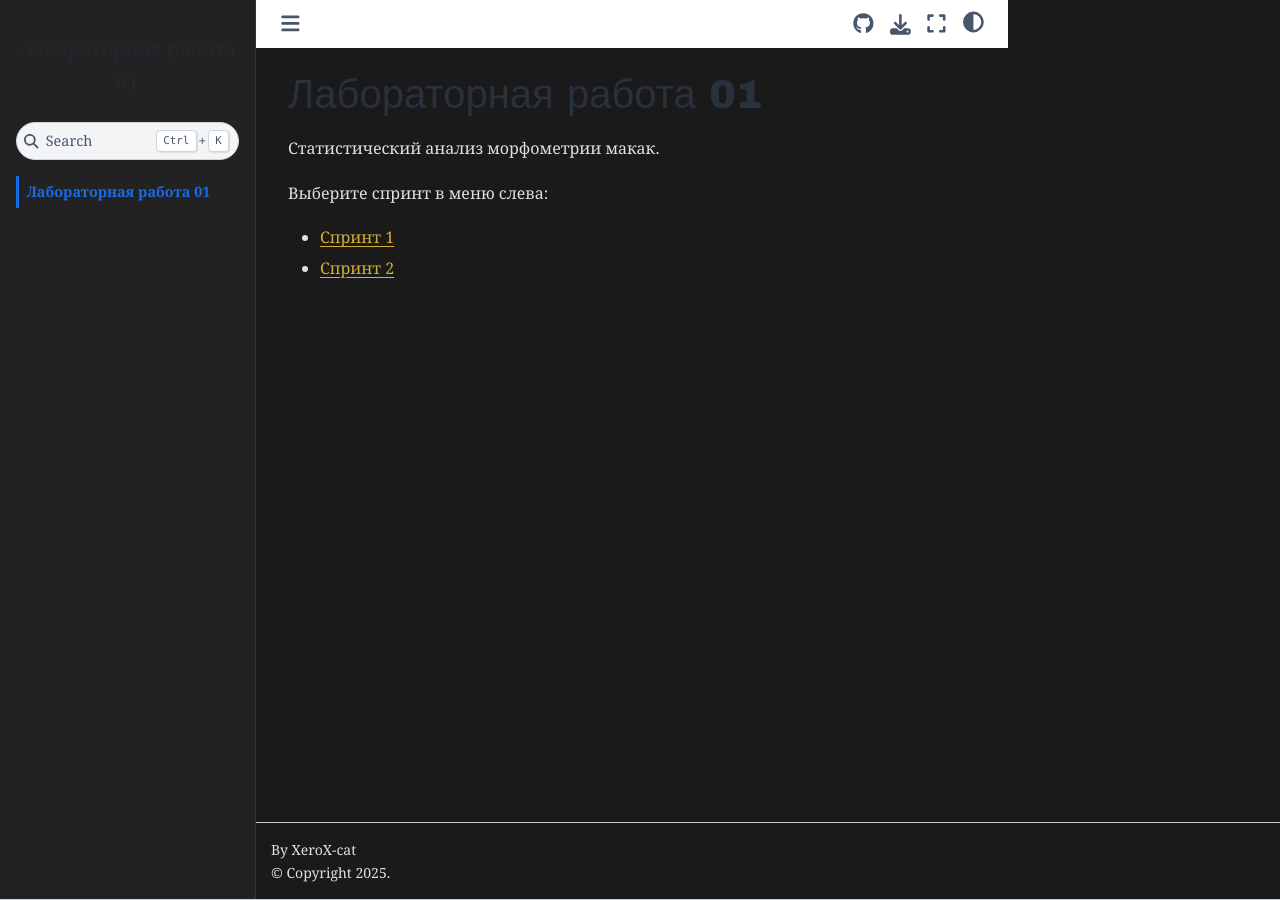
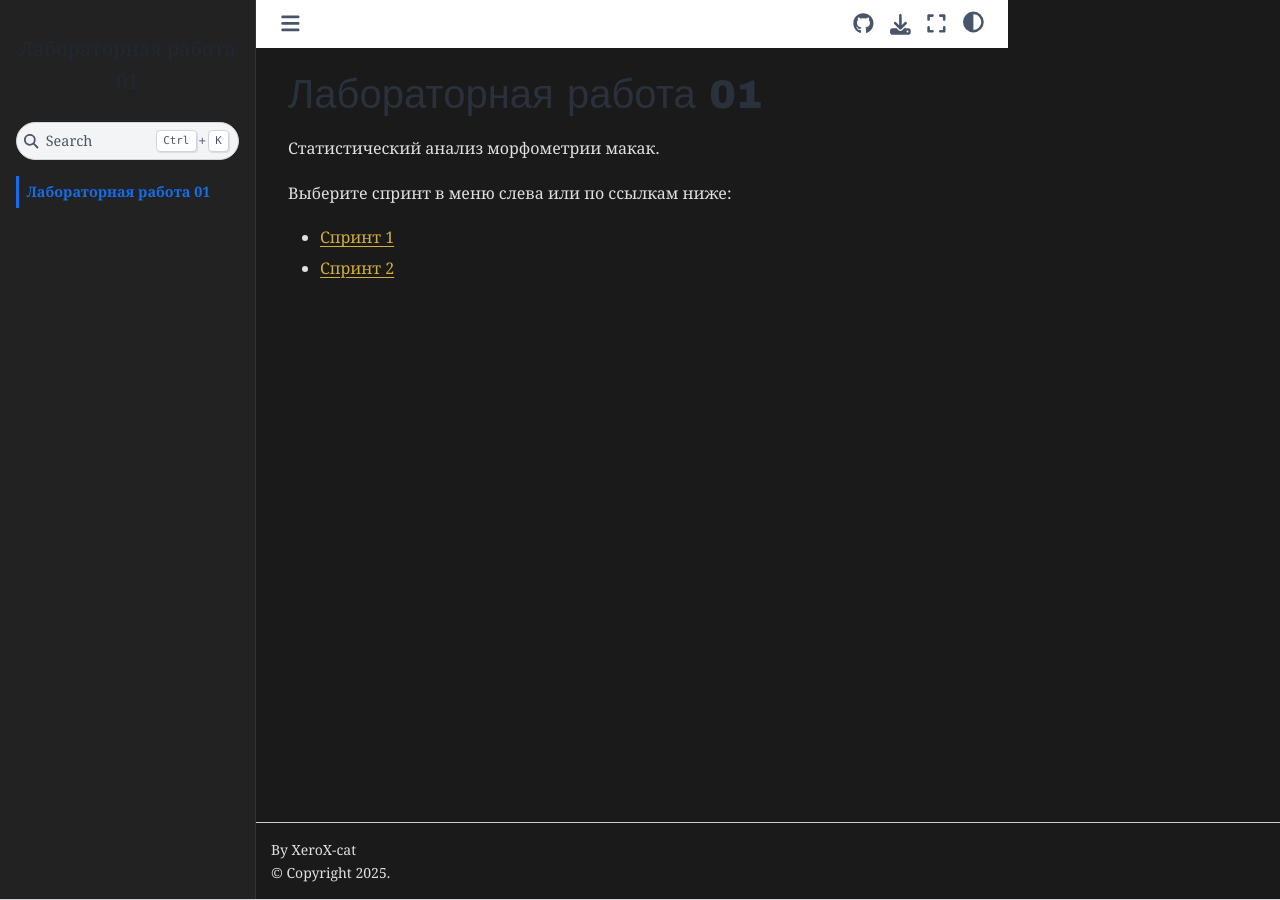
Before and after one commit to XeroX-cat/1Laba, a Jupyter Book: the page built from intro.md, in a window 1280 px wide. Built offline with Jupyter Book 1.0.4 settings and Sphinx 7.4.7 and the Sphinx Book theme 1.1.4, drawn with Linux system fonts in a browser that asks for light colours; pages that are not in the unit, such as notebooks, are missing from menus.

Commit message:
Update intro.md

```diff
--- a/intro.md
+++ b/intro.md
@@ -2,6 +2,6 @@
 
 Статистический анализ морфометрии макак.
 
-Выберите спринт в меню слева:
-- [Спринт 1](./1Laba_sprint1.ipynb)
-- [Спринт 2](./1Laba_sprint2.ipynb)
+Выберите спринт в меню слева или по ссылкам ниже:
+* [Спринт 1](1Laba_sprint1)
+* [Спринт 2](1Laba_sprint2)
```
